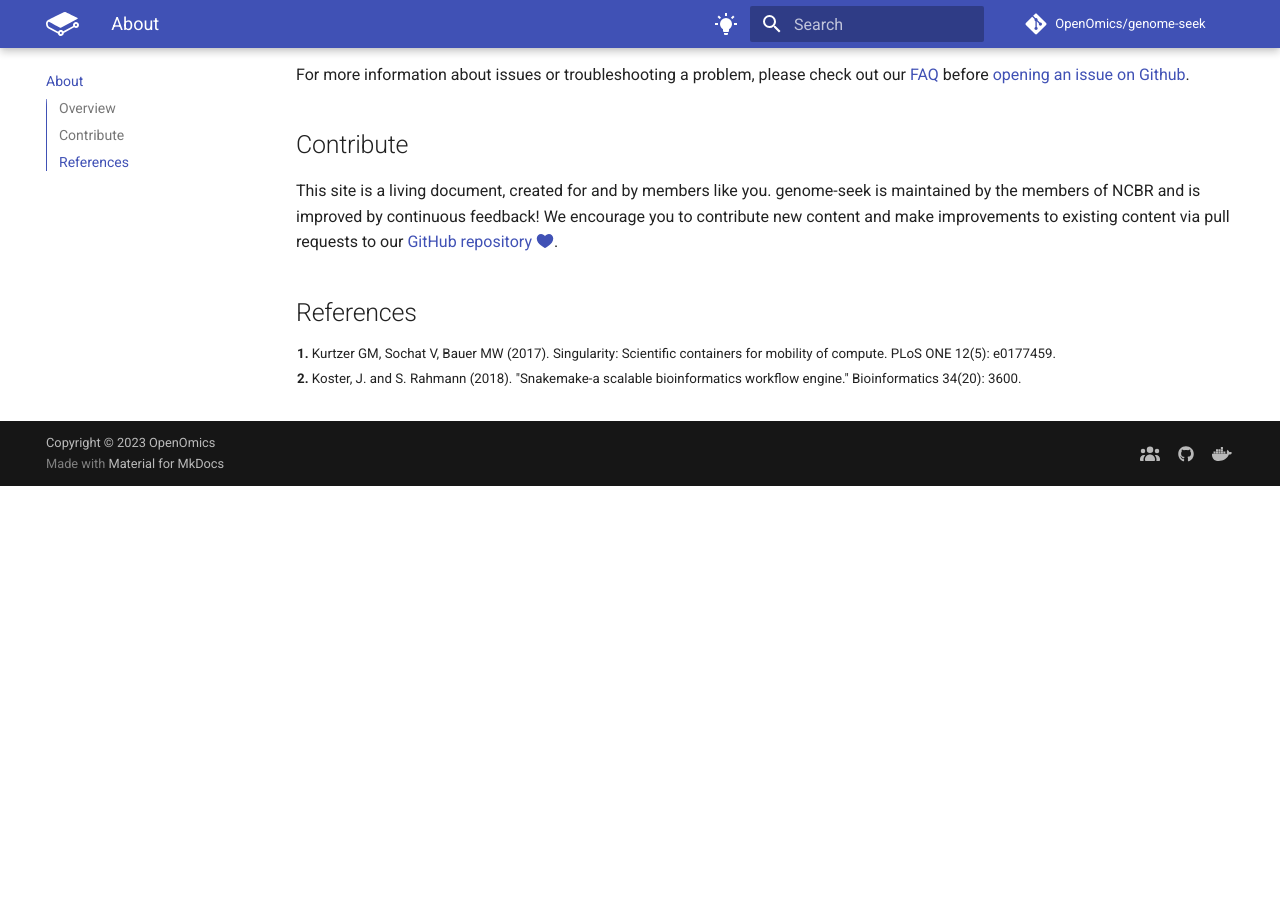
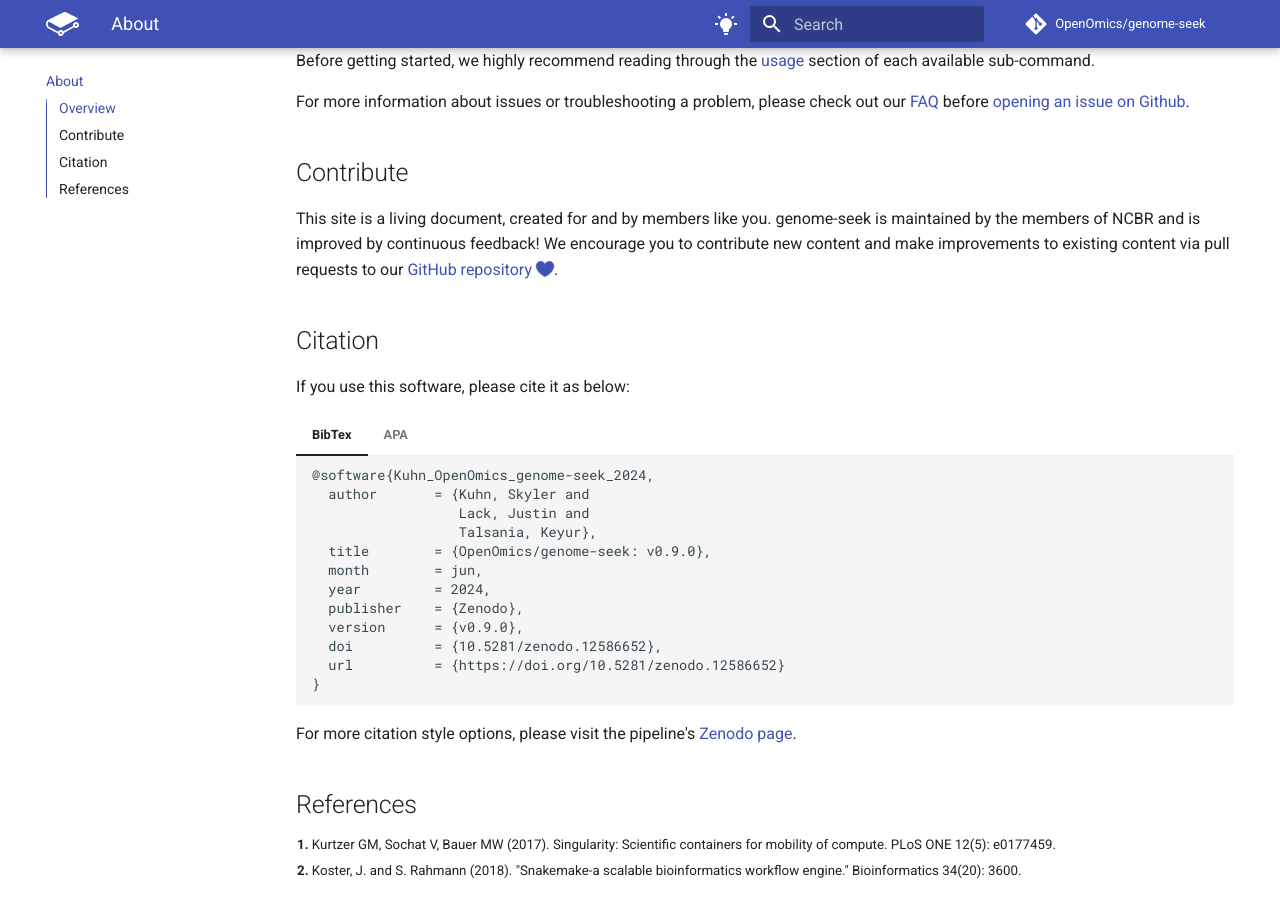
Before and after one commit to OpenOmics/genome-seek, an MkDocs documentation site: the page built from docs/index.md, in a window 1280 px wide and 900 px high, scrolled down 1000 px. Built offline with MkDocs 1.6.1 and Material for MkDocs 9.7.7, drawn with Linux system fonts in a browser that asks for light colours; comment, search, counter and statistics services are not loaded; the version menu is left out; before the commit the page ends 1486 px from its top, so only the background shows below that.

Commit message:
Chore: Adding citation to documentation

````diff
--- a/docs/index.md
+++ b/docs/index.md
@@ -3,6 +3,15 @@
   <h1 style="font-size: 250%">genome-seek 🔬</h1>
 
   <b><i>Whole Genome and Exome Clinical Sequencing Pipeline</i></b><br>
+  <a href="https://doi.org/10.5281/zenodo.12586652">
+    <img src="https://zenodo.org/badge/DOI/10.5281/zenodo.12586652.svg" alt="DOI">
+  </a>
+  <a href="https://github.com/OpenOmics/genome-seek/releases">
+    <img alt="GitHub release" src="https://img.shields.io/github/v/release/OpenOmics/genome-seek?color=blue&include_prereleases">
+  </a>
+  <a href="https://hub.docker.com/repository/docker/skchronicles/genome-seek">
+    <img alt="Docker Pulls" src="https://img.shields.io/docker/pulls/skchronicles/genome-seek">
+  </a><br>
   <a href="https://github.com/OpenOmics/genome-seek/actions/workflows/main.yaml">
     <img alt="tests" src="https://github.com/OpenOmics/genome-seek/workflows/tests/badge.svg">
   </a>
@@ -71,6 +80,35 @@ For more information about issues or troubleshooting a problem, please check out
 
 This site is a living document, created for and by members like you. genome-seek is maintained by the members of NCBR and is improved by continuous feedback! We encourage you to contribute new content and make improvements to existing content via pull requests to our [GitHub repository :octicons-heart-fill-24:{ .heart }](https://github.com/OpenOmics/genome-seek).
 
+## Citation
+
+If you use this software, please cite it as below:
+
+=== "BibTex"
+
+    ```
+    @software{Kuhn_OpenOmics_genome-seek_2024,
+      author       = {Kuhn, Skyler and
+                      Lack, Justin and
+                      Talsania, Keyur},
+      title        = {OpenOmics/genome-seek: v0.9.0},
+      month        = jun,
+      year         = 2024,
+      publisher    = {Zenodo},
+      version      = {v0.9.0},
+      doi          = {10.5281/zenodo.12586652},
+      url          = {https://doi.org/10.5281/zenodo.12586652}
+    }
+    ```
+
+=== "APA"
+
+    ```
+    Kuhn, S., Lack, J., & Talsania, K. (2024). OpenOmics/genome-seek: v0.9.0 (v0.9.0). Zenodo. https://doi.org/10.5281/zenodo.12586652
+    ```
+
+For more citation style options, please visit the pipeline's [Zenodo page](https://doi.org/10.5281/zenodo.12586652).
+
 ## References
 
 <sup>**1.**  Kurtzer GM, Sochat V, Bauer MW (2017). Singularity: Scientific containers for mobility of compute. PLoS ONE 12(5): e0177459.</sup>
````
